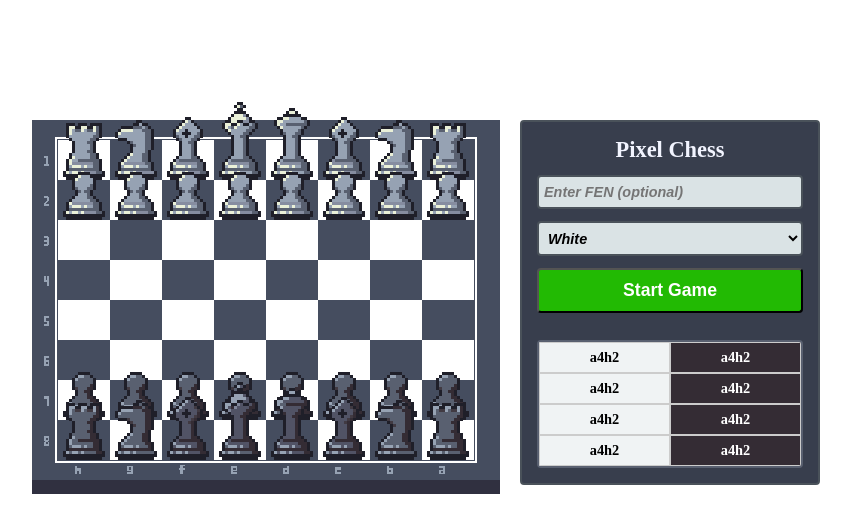
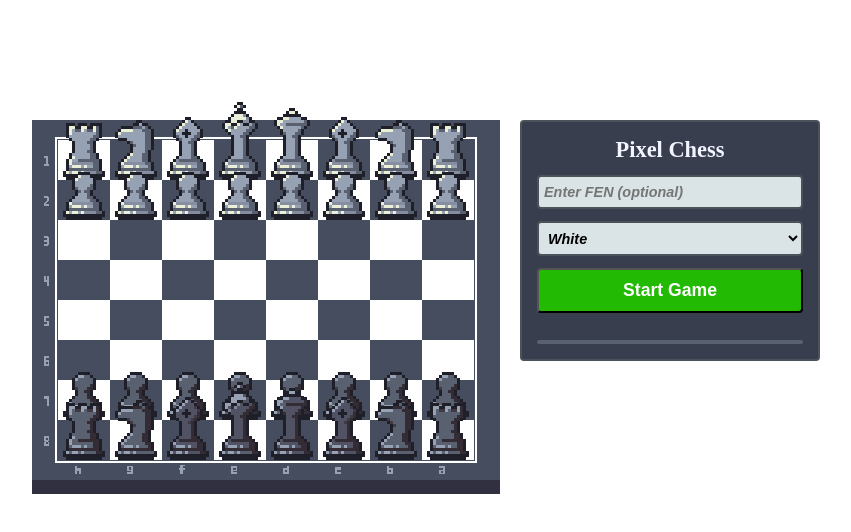
Before and after one commit to clxsh19/tschess, a website built with Vite: page index.html in a window 1280 px wide. Shown: the whole page, without its empty margins (214-1065 px from the left). Built offline with nearby package versions, Linux system fonts and the light colour scheme.

Commit message:
remove test span elements

```diff
--- a/index.html
+++ b/index.html
@@ -148,16 +148,7 @@
       </select>
       <button id="startBtn">Start Game</button>
 
-      <div id="moves">
-        <span class="white-move">a4h2</span>
-        <span class="black-move">a4h2</span>
-        <span class="white-move">a4h2</span>
-        <span class="black-move">a4h2</span>
-        <span class="white-move">a4h2</span>
-        <span class="black-move">a4h2</span>
-        <span class="white-move">a4h2</span>
-        <span class="black-move">a4h2</span>
-      </div>
+      <div id="moves"></div>
     </div>
 
     <script type="module" src="./dist/main.js"></script>
```
